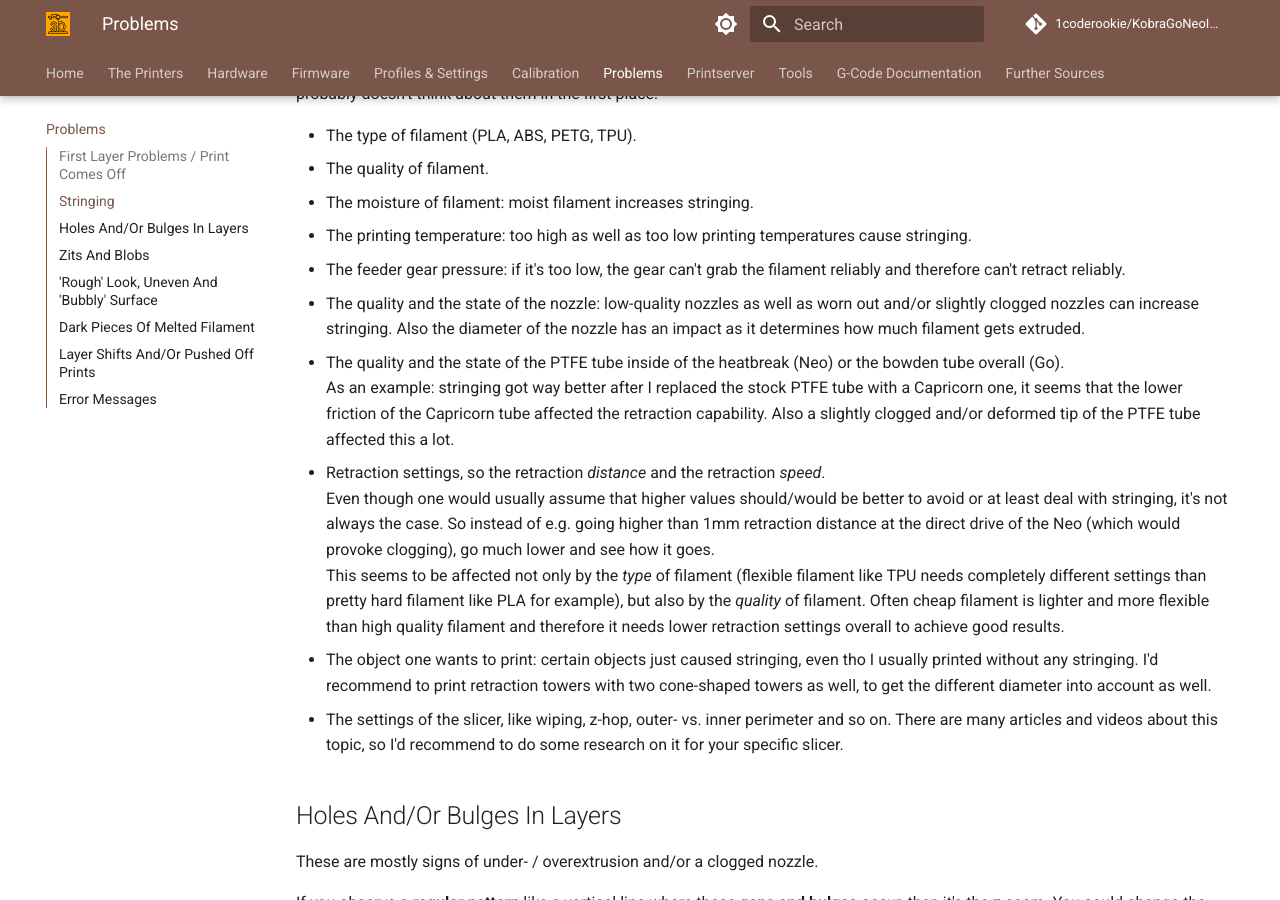
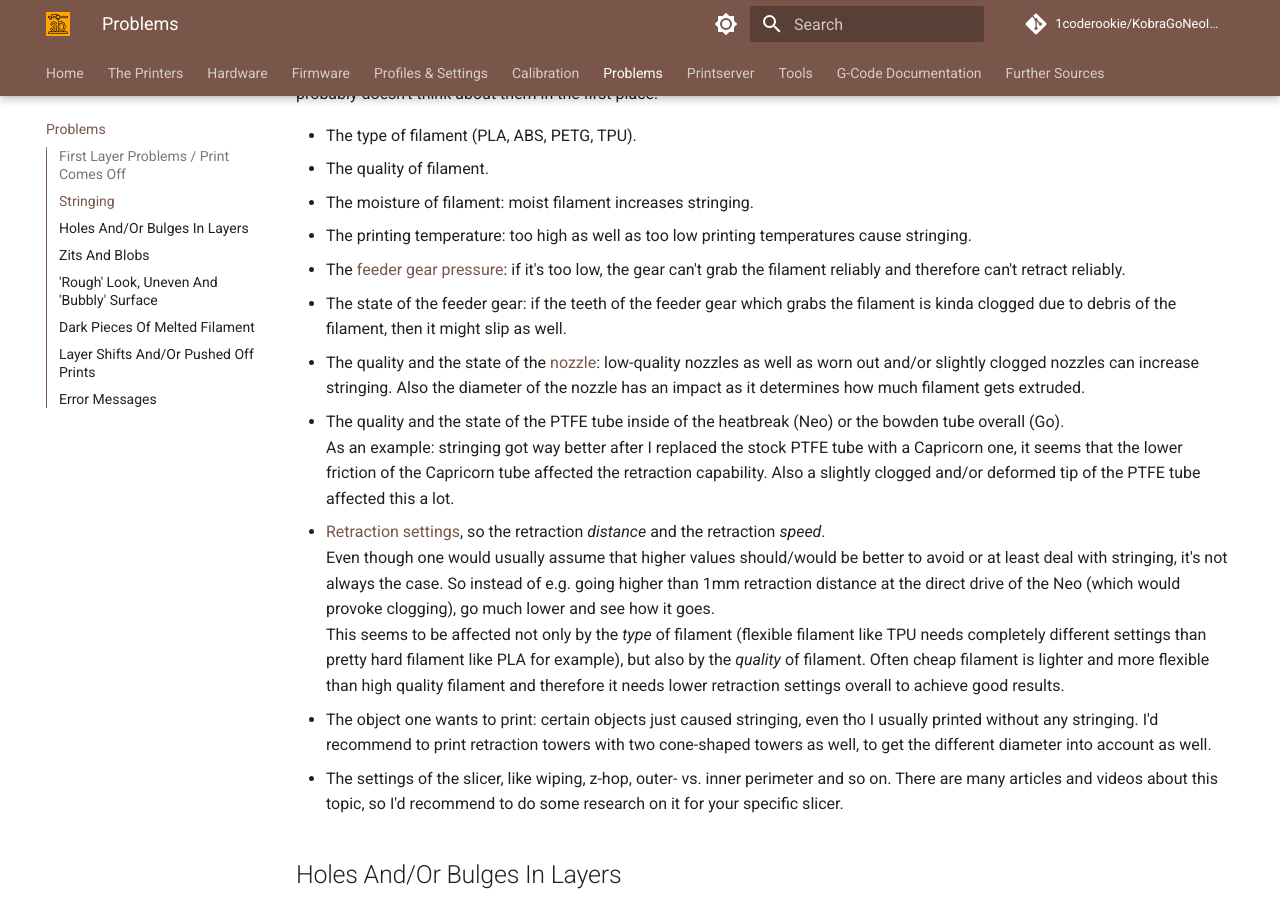
Before and after one commit to 1coderookie/KobraGoNeoInsights, an MkDocs documentation site: the page built from docs/problems.md, in a window 1280 px wide and 900 px high, scrolled down 930 px. Built offline with MkDocs 1.6.1 and Material for MkDocs 9.7.7, drawn with Linux system fonts in a browser that asks for light colours; comment, search, counter and statistics services are not loaded.

Commit message:
Update problems.md

```diff
--- a/docs/problems.md
+++ b/docs/problems.md
@@ -26,11 +26,12 @@ Based on my own experiences, the following variables besides the retraction sett
 - The quality of filament.
 - The moisture of filament: moist filament increases stringing.
 - The printing temperature: too high as well as too low printing temperatures cause stringing.
-- The feeder gear pressure: if it's too low, the gear can't grab the filament reliably and therefore can't retract reliably.
-- The quality and the state of the nozzle: low-quality nozzles as well as worn out and/or slightly clogged nozzles can increase stringing. Also the diameter of the nozzle has an impact as it determines how much filament gets extruded.
+- The [feeder gear pressure](hardware/printhead.md#extruder-feeder): if it's too low, the gear can't grab the filament reliably and therefore can't retract reliably.
+- The state of the feeder gear: if the teeth of the feeder gear which grabs the filament is kinda clogged due to debris of the filament, then it might slip as well.
+- The quality and the state of the [nozzle](hardware/printhead.md#nozzle): low-quality nozzles as well as worn out and/or slightly clogged nozzles can increase stringing. Also the diameter of the nozzle has an impact as it determines how much filament gets extruded.
 - The quality and the state of the PTFE tube inside of the heatbreak (Neo) or the bowden tube overall (Go).
   As an example: stringing got way better after I replaced the stock PTFE tube with a Capricorn one, it seems that the lower friction of the Capricorn tube affected the retraction capability. Also a slightly clogged and/or deformed tip of the PTFE tube affected this a lot.
-- Retraction settings, so the retraction *distance* and the retraction *speed*.
+- [Retraction settings](calibration.md#retraction-settings), so the retraction *distance* and the retraction *speed*.
   Even though one would usually assume that higher values should/would be better to avoid or at least deal with stringing, it's not always the case. So instead of e.g. going higher than 1mm retraction distance at the direct drive of the Neo (which would provoke clogging), go much lower and see how it goes.
   This seems to be affected not only by the *type* of filament (flexible filament like TPU needs completely different settings than pretty hard filament like PLA for example), but also by the *quality* of filament. Often cheap filament is lighter and more flexible than high quality filament and therefore it needs lower retraction settings overall to achieve good results.
 - The object one wants to print: certain objects just caused stringing, even tho I usually printed without any stringing. I'd recommend to print retraction towers with two cone-shaped towers as well, to get the different diameter into account as well.
```
